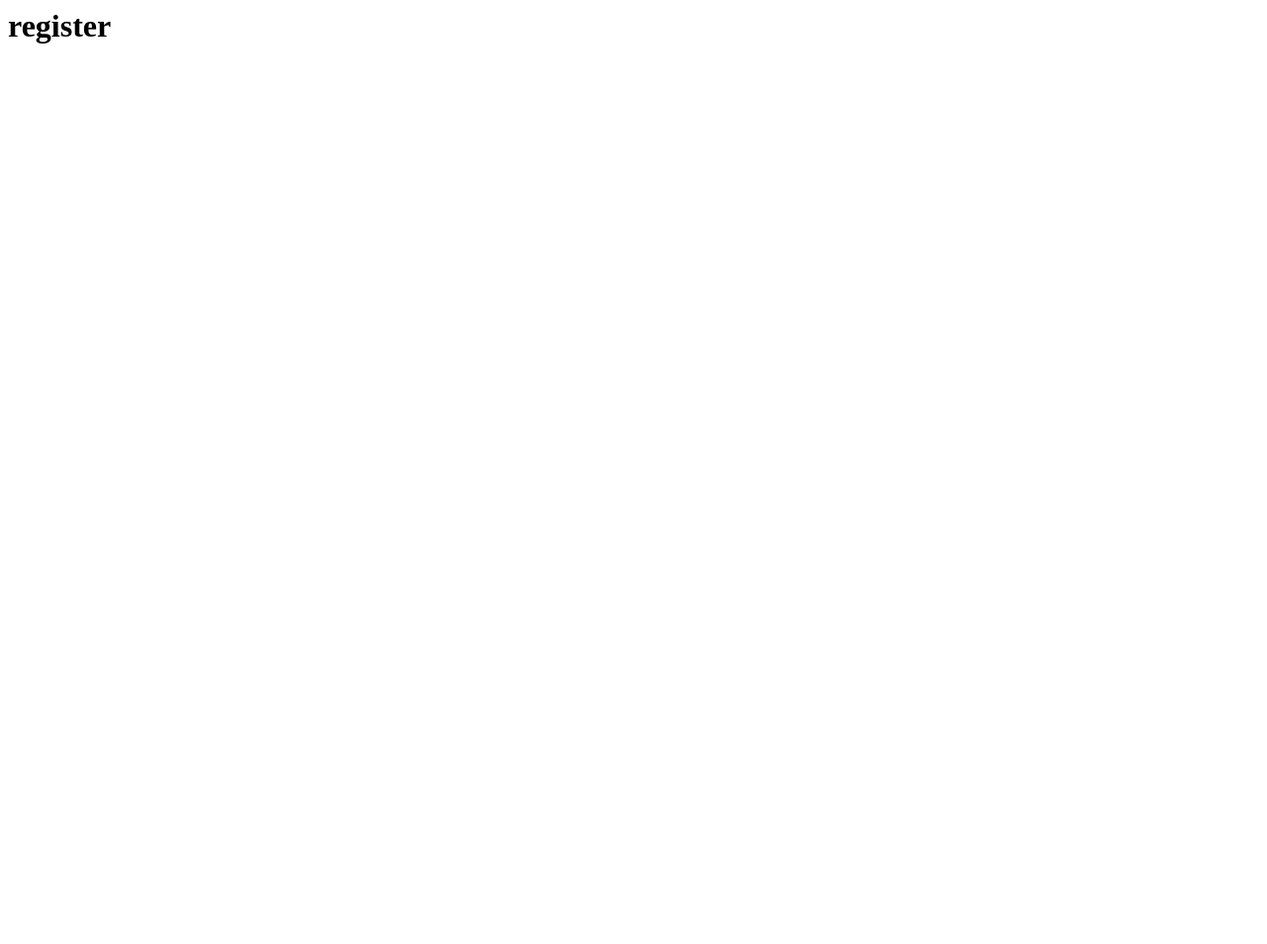
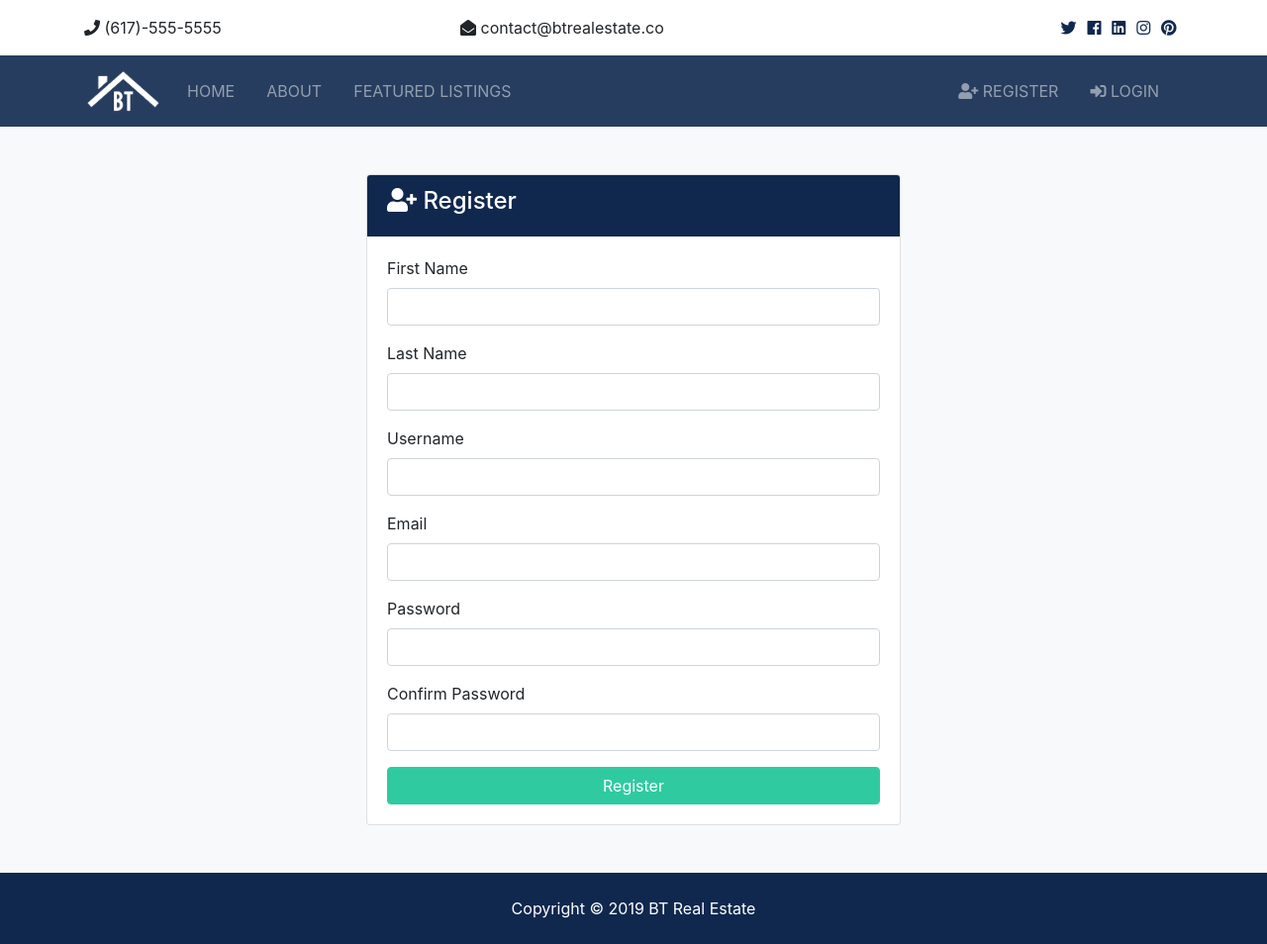
Before and after one commit to znss1989/bt-realestate-site, a Django app: page /accounts/register in a window 1280 px wide. Before the commit the page is almost empty. Shown: the whole page at 99% size. Before the commit the page ends 44 px from the top, so only its background shows below. Run offline with Django 3.2, Linux system fonts and the light colour scheme; some libraries are stand-ins or nearby versions.

Commit message:
separate POST in accounts view methods

```diff
--- a/accounts/views.py
+++ b/accounts/views.py
@@ -1,12 +1,18 @@
-from django.shortcuts import render
+from django.shortcuts import render, redirect
 
 
 # Create your views here.
 def register(request):
+    if request.method == 'POST':
+        print('Submitted REG')
+        return redirect('register')
     return render(request, 'accounts/register.html')
 
 
 def login(request):
+    if request.method == 'POST':
+        print('Submitted LOG')
+        return redirect('login')
     return render(request, 'accounts/login.html')
 
 
--- a/templates/accounts/register.html
+++ b/templates/accounts/register.html
@@ -1 +1,48 @@
-<h1>register</h1>
+{% extends 'base.html' %}
+
+{% block content %}
+<section id="register" class="bg-light py-5">
+  <div class="container">
+    <div class="row">
+      <div class="col-md-6 mx-auto">
+        <div class="card">
+          <div class="card-header bg-primary text-white">
+            <h4>
+              <i class="fas fa-user-plus"></i> Register</h4>
+          </div>
+          <div class="card-body">
+              <form action="{% url 'register' %}" method="POST">
+                {% csrf_token %}
+                <div class="form-group">
+                <label for="first_name">First Name</label>
+                <input type="text" name="first_name" class="form-control" required>
+              </div>
+              <div class="form-group">
+                <label for="last_name">Last Name</label>
+                <input type="text" name="last_name" class="form-control" required>
+              </div>
+              <div class="form-group">
+                <label for="username">Username</label>
+                <input type="text" name="username" class="form-control" required>
+              </div>
+              <div class="form-group">
+                <label for="email">Email</label>
+                <input type="email" name="email" class="form-control" required>
+              </div>
+              <div class="form-group">
+                <label for="password2">Password</label>
+                <input type="password" name="password" class="form-control" required>
+              </div>
+              <div class="form-group">
+                <label for="password">Confirm Password</label>
+                <input type="password" name="password2" class="form-control" required>
+              </div>
+              <input type="submit" value="Register" class="btn btn-secondary btn-block">
+            </form>
+          </div>
+        </div>
+      </div>
+    </div>
+  </div>
+</section>
+{% endblock %}
```
Also changed, not shown: templates/accounts/login.html (+34 -1 lines).
